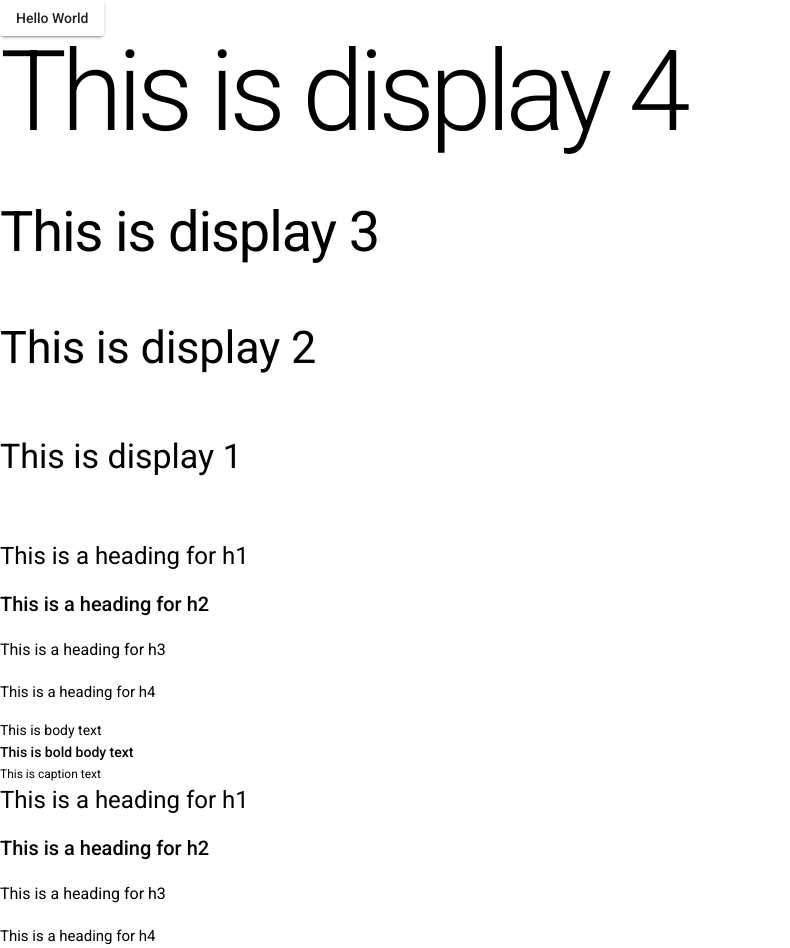
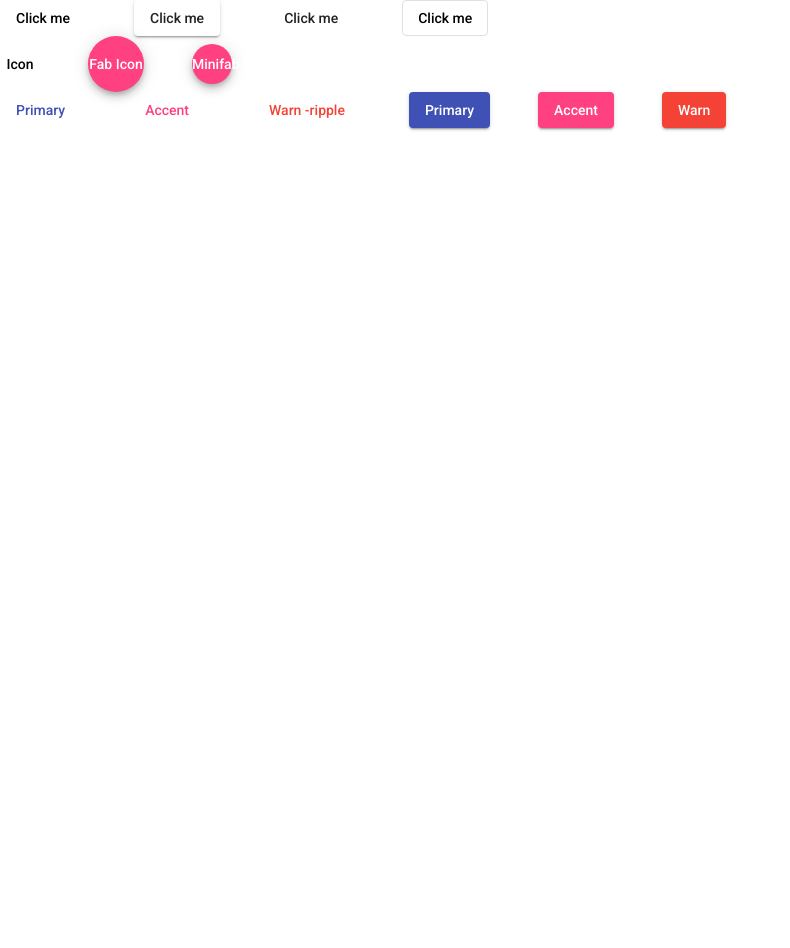
Before and after one commit to kadartibi/angular-material-demo, an Angular app: page / in a window 1280 px wide. Shown: the whole page, without its empty margins (0-790 px from the left). After the commit the page ends 800 px from the top, so only its background shows below. Built offline with nearby package versions, Linux system fonts and the light colour scheme.

Commit message:
Basic buttons

```diff
--- a/src/app/app.component.css
+++ b/src/app/app.component.css
@@ -0,0 +1,3 @@
+button {
+    margin-right: 3rem;
+}
--- a/src/app/app.component.html
+++ b/src/app/app.component.html
@@ -1,21 +1,20 @@
-<button mat-raised-button> Hello World </button>
-<div class="mat-display-4">This is display 4</div>
-<div class="mat-display-3">This is display 3</div>
-<div class="mat-display-2">This is display 2</div>
-<div class="mat-display-1">This is display 1</div>
+<div>
+  <button mat-button>Click me</button>
+  <button mat-raised-button>Click me</button>
+  <button mat-flat-button>Click me</button>
+  <button mat-stroked-button>Click me</button>
+</div>
+<div>
+  <button mat-icon-button>Icon</button>
+  <button mat-fab>Fab Icon</button>
+  <button mat-mini-fab>Minifab icon</button>
+</div>
 
-<div class="mat-headline">This is a heading for h1</div>
-<div class="mat-title">This is a heading for h2</div>
-<div class="mat-subheading-2">This is a heading for h3</div>
-<div class="mat-subheading-1">This is a heading for h4</div>
-
-<div class="mat-body-1">This is body text</div>
-<div class="mat-body-2">This is bold body text</div>
-<div class="mat-caption">This is caption text</div>
-
-<div class="mat-typography">
-  <h1>This is a heading for h1</h1>
-  <h2>This is a heading for h2</h2>
-  <h3>This is a heading for h3</h3>
-  <h4>This is a heading for h4</h4>
+<div>
+  <button color="primary" mat-button>Primary</button>
+  <button color="accent" mat-button>Accent</button>
+  <button color="warn" disableRipple mat-button>Warn -ripple</button>
+  <button color="primary" mat-raised-button>Primary</button>
+  <button color="accent" mat-raised-button>Accent</button>
+  <button color="warn" mat-raised-button>Warn</button>
 </div>
```
